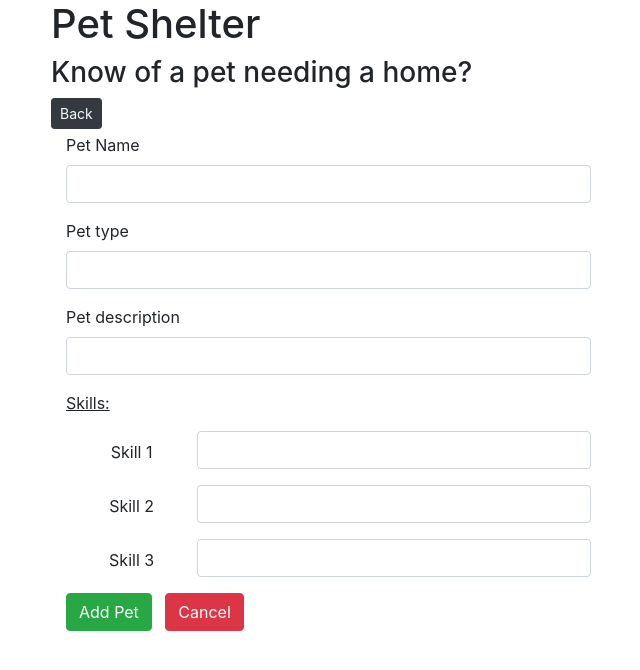
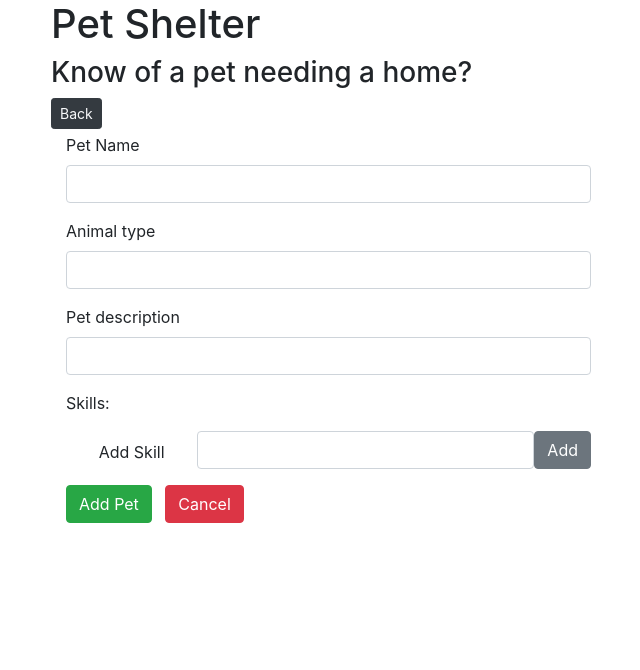
Before and after one commit to isalazar14/pet-shelter, an Angular app in the folder client/: page /pets/new in a window 1280 px wide. Shown: the top 670 px of the page, without its empty margins (34-674 px from the left). Built offline with nearby package versions, Linux system fonts and the light colour scheme.

Commit message:
Updates client to match updated Pet model (see commit f4a6e9b)

```diff
--- a/client/package.json
+++ b/client/package.json
@@ -20,7 +20,7 @@
     "@angular/platform-browser-dynamic": "^16.1.0",
     "@angular/router": "^16.1.0",
     "rxjs": "~7.8.0",
-    "tslib": "^2.3.0",
+    "tslib": "^2.6.0",
     "zone.js": "~0.13.0"
   },
   "devDependencies": {
--- a/client/src/app/edit-pet/edit-pet.component.html
+++ b/client/src/app/edit-pet/edit-pet.component.html
@@ -10,65 +10,48 @@
   <div class="form-group">
     <label for="name" class="form-text">Pet Name</label>
     <small *ngIf="name.dirty && name.errors.required" class="form-text text-danger">name is required</small>
-    <small *ngIf="name.dirty && name.touched && name.errors.minlength" class="form-text text-danger">name's gotta be at least 3 chars</small>
-    <input
-      type="text" name="name" class="form-control"
-      [(ngModel)]="editedPet.name"
-      #name="ngModel"
-      minlength="3"
-      required
-    >
+    <small *ngIf="name.dirty && name.touched && name.errors.minlength" class="form-text text-danger">name's gotta be at
+      least 3 chars</small>
+    <input type="text" name="name" class="form-control" [(ngModel)]="editedPet.name" #name="ngModel" minlength="3"
+      required>
   </div>
   <div class="form-group">
-    <label for="petType" class="form-text">Pet type</label>
-    <small *ngIf="petType.dirty && petType.errors && petType.errors.required" class="form-text text-danger">Type is required</small>
-    <small *ngIf="petType.dirty && petType.errors && petType.touched && petType.errors.minlength" class="form-text text-danger">Type's gotta be at least 3 chars</small>
-    <input
-      type="text" name="petType" class="form-control"
-      [(ngModel)]="editedPet.petType"
-      #petType="ngModel"
-      minlength="3"
-      required
-    >
+    <label for="animalType" class="form-text">Pet type</label>
+    <small *ngIf="animalType.dirty && animalType.errors && animalType.errors.required"
+      class="form-text text-danger">Type is required</small>
+    <small *ngIf="animalType.dirty && animalType.errors && animalType.touched && animalType.errors.minlength"
+      class="form-text text-danger">Type's gotta be at least 3 chars</small>
+    <input type="text" name="animalType" class="form-control" [(ngModel)]="editedPet.animalType" #animalType="ngModel"
+      minlength="3" required>
   </div>
   <div class="form-group">
     <label for="description" class="form-text">Pet description</label>
-    <small *ngIf="description.dirty && description.errors && description.errors.required" class="form-text text-danger">description is required</small>
-    <small *ngIf="description.dirty && description.errors && description.touched && description.errors.minlength" class="form-text text-danger">description's gotta be at least 3 chars</small>
+    <small *ngIf="description.dirty && description.errors && description.errors.required"
+      class="form-text text-danger">description is required</small>
+    <small *ngIf="description.dirty && description.errors && description.touched && description.errors.minlength"
+      class="form-text text-danger">description's gotta be at least 3 chars</small>
+    <textarea type="text" name="description" class="form-control" [(ngModel)]="editedPet.description"
+      #description="ngModel" minlength="3" required></textarea>
+    </div>
+  <p>Skills:</p>
+  <div>
+    <div *ngFor="let skill of pet.skills; let i = index"  class="form-group form-inline">
+      <label for="skill{{i}}" class="form-text col-3">Skill {{i+1}}</label>
       <input
-      type="text" name="description" class="form-control"
-      [(ngModel)]="editedPet.description"
-      #description="ngModel"
-      minlength="3"
-      required
+        type="text" name="skill{{i}}" class="form-control col"
+        [(ngModel)]="editedPet.skills[i]"
       >
-    </div>
-  <u><p>Skills:</p></u>
-  <div class="form-group form-inline">
-    <label for="skill1" class="form-text col-3">Skill 1</label>
-    <input
-      type="text" name="skill1" class="form-control col"
-      [(ngModel)]="editedPet.skill1"
-      #skill1="ngModel"
-    >
+      <button class="btn btn-sm btn-danger" (click)="deleteSkill(i)">Delete</button>
     </div>
     <div class="form-group form-inline">
-    <label for="skill2" class="form-text col-3">Skill 2</label>
+      <label for="newSkill" class="form-text col-3">Add Skill</label>
       <input
-      type="text" name="skill2" class="form-control col"
-      [(ngModel)]="editedPet.skill2"
-      #skill2="ngModel"
+        type="text" name="newSkil" class="form-control col"
+        [(ngModel)]="newSkill"
       >
+      <button (click)="addSkill()" class="btn btn-secondary">Add</button>
     </div>
-  <div class="form-group form-inline">
-    <label for="skill3" class="form-text col-3">Skill 3</label>
-    <input
-      type="text" name="skill3" class="form-control col"
-      [(ngModel)]="editedPet.skill3"
-      #skill3="ngModel"
-    >
   </div>
-
   <button class="btn btn-success" (click)="editPet()">Save Changes</button> &nbsp;
   <button class="btn btn-danger" (click)="cancelForm()">Cancel</button>
 </form>
--- a/client/src/app/edit-pet/edit-pet.component.ts
+++ b/client/src/app/edit-pet/edit-pet.component.ts
@@ -10,7 +10,13 @@ import { Router, ActivatedRoute, Params } from '@angular/router';
 export class EditPetComponent implements OnInit {
 
   pet: any;
-  editedPet: any;
+  editedPet: {
+    name: "",
+    animalType: "",
+    description: "",
+    skills: string[],
+  };
+  newSkill: string = '';
 
   constructor(
     private _http: HttpService,
@@ -68,4 +74,18 @@ export class EditPetComponent implements OnInit {
     }
   }
 
+  addSkill(){
+    if (this.newSkill.trim() !== '') {
+      this.editedPet.skills.push(this.newSkill);
+      this.newSkill = '';
+    }
+  }
+
+  deleteSkill(skillIdx){
+    if (confirm("Are you sure you want to delete this skill?")){
+      event.preventDefault()
+      this.editedPet.skills.splice(skillIdx,1)
+      this.editedPet.skills = [...this.editedPet.skills]
+    }
+  }
 }
--- a/client/src/app/new-pet/new-pet.component.html
+++ b/client/src/app/new-pet/new-pet.component.html
@@ -21,13 +21,13 @@
     >
     </div>
   <div class="form-group">
-    <label for="petType" class="form-text">Pet type</label>
-    <small *ngIf="petType.dirty && petType.errors && petType.errors.required" class="form-text text-danger">Type is required</small>
-    <small *ngIf="petType.dirty && petType.errors && petType.touched && petType.errors.minlength" class="form-text text-danger">Type's gotta be at least 3 chars</small>
+    <label for="animalType" class="form-text">Animal type</label>
+    <small *ngIf="animalType.dirty && animalType.errors && animalType.errors.required" class="form-text text-danger">Type is required</small>
+    <small *ngIf="animalType.dirty && animalType.errors && animalType.touched && animalType.errors.minlength" class="form-text text-danger">Type's gotta be at least 3 chars</small>
     <input
-      type="text" name="petType" class="form-control"
-      [(ngModel)]="newPet.petType"
-      #petType="ngModel"
+      type="text" name="animalType" class="form-control"
+      [(ngModel)]="newPet.animalType"
+      #animalType="ngModel"
       minlength="3"
       required
     >
@@ -44,30 +44,24 @@
       required
     >
     </div>
-  <u><p>Skills:</p></u>
-  <div class="form-group form-inline">
-    <label for="skill1" class="form-text col-3">Skill 1</label>
+    <p>Skills:</p>
+    <div>
+      <div *ngFor="let skill of newPet.skills; let i = index"  class="form-group form-inline">
+        <label for="skill{{i}}" class="form-text col-3">Skill {{i+1}}</label>
         <input
-      type="text" name="skill1" class="form-control col"
-      [(ngModel)]="newPet.skill1"
-      #skill1="ngModel"
+          type="text" name="skill{{i}}" class="form-control col"
+          [(ngModel)]="newPet.skills[i]"
         >
+        <button class="btn btn-sm btn-danger" (click)="deleteSkill(i)">Delete</button>
       </div>
       <div class="form-group form-inline">
-    <label for="skill2" class="form-text col-3">Skill 2</label>
+        <label for="newSkill" class="form-text col-3">Add Skill</label>
         <input
-      type="text" name="skill2" class="form-control col"
-      [(ngModel)]="newPet.skill2"
-      #skill2="ngModel"
+          type="text" name="newSkil" class="form-control col"
+          [(ngModel)]="newSkill"
         >
+        <button (click)="addSkill()" class="btn btn-secondary">Add</button>
       </div>
-  <div class="form-group form-inline">
-    <label for="skill3" class="form-text col-3">Skill 3</label>
-    <input
-      type="text" name="skill3" class="form-control col"
-      [(ngModel)]="newPet.skill3"
-      #skill3="ngModel"
-    >
     </div>
 
   <button class="btn btn-success" (click)="createPet()">Add Pet</button> &nbsp;
--- a/client/src/app/new-pet/new-pet.component.ts
+++ b/client/src/app/new-pet/new-pet.component.ts
@@ -11,6 +11,7 @@ import { Router } from '@angular/router';
 export class NewPetComponent implements OnInit {
 
   newPet: any;
+  newSkill: String = ''
 
   constructor(
     private _http: HttpService,
@@ -20,11 +21,9 @@ export class NewPetComponent implements OnInit {
   ngOnInit() {
     this.newPet = {
       name: "",
-      petType: "",
+      animalType: "",
       description: "",
-      skill1: "",
-      skill2: "",
-      skill3: "",
+      skills: [],
     }
     // console.log("new pet:", this.newPet);
 
@@ -57,4 +56,19 @@ export class NewPetComponent implements OnInit {
     }
   }
 
+  addSkill(){
+    if (this.newSkill.trim() !== '') {
+      this.newPet.skills.push(this.newSkill);
+      this.newSkill = '';
+    }
+  }
+
+  deleteSkill(skillIdx){
+    if (confirm("Are you sure you want to delete this skill?")){
+      event.preventDefault()
+      this.newPet.skills.splice(skillIdx,1)
+      this.newPet.skills = [...this.newPet.skills]
+    }
+  }
+
 }
```
Lines whose indentation alone changed are shown as unchanged.
